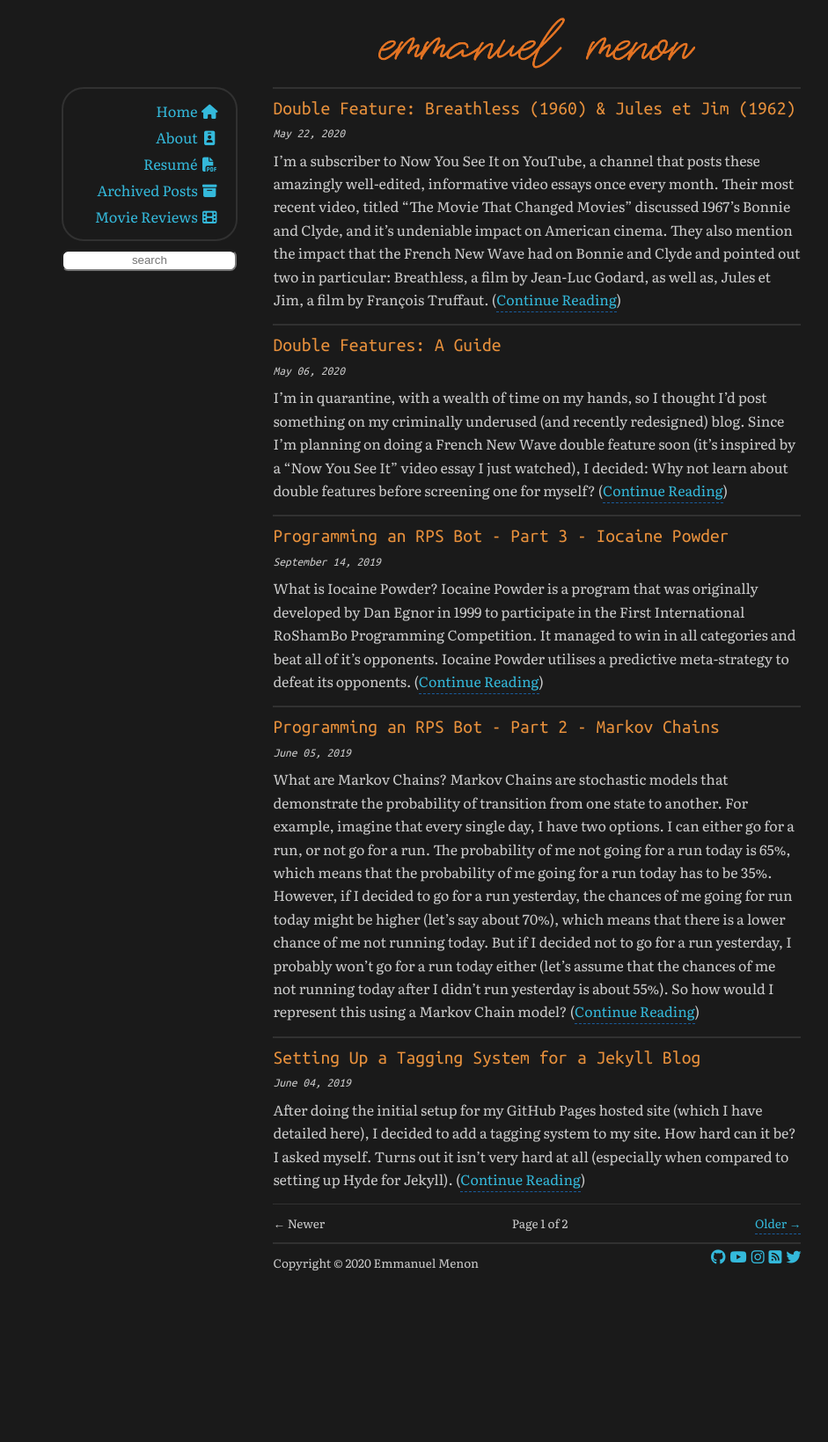
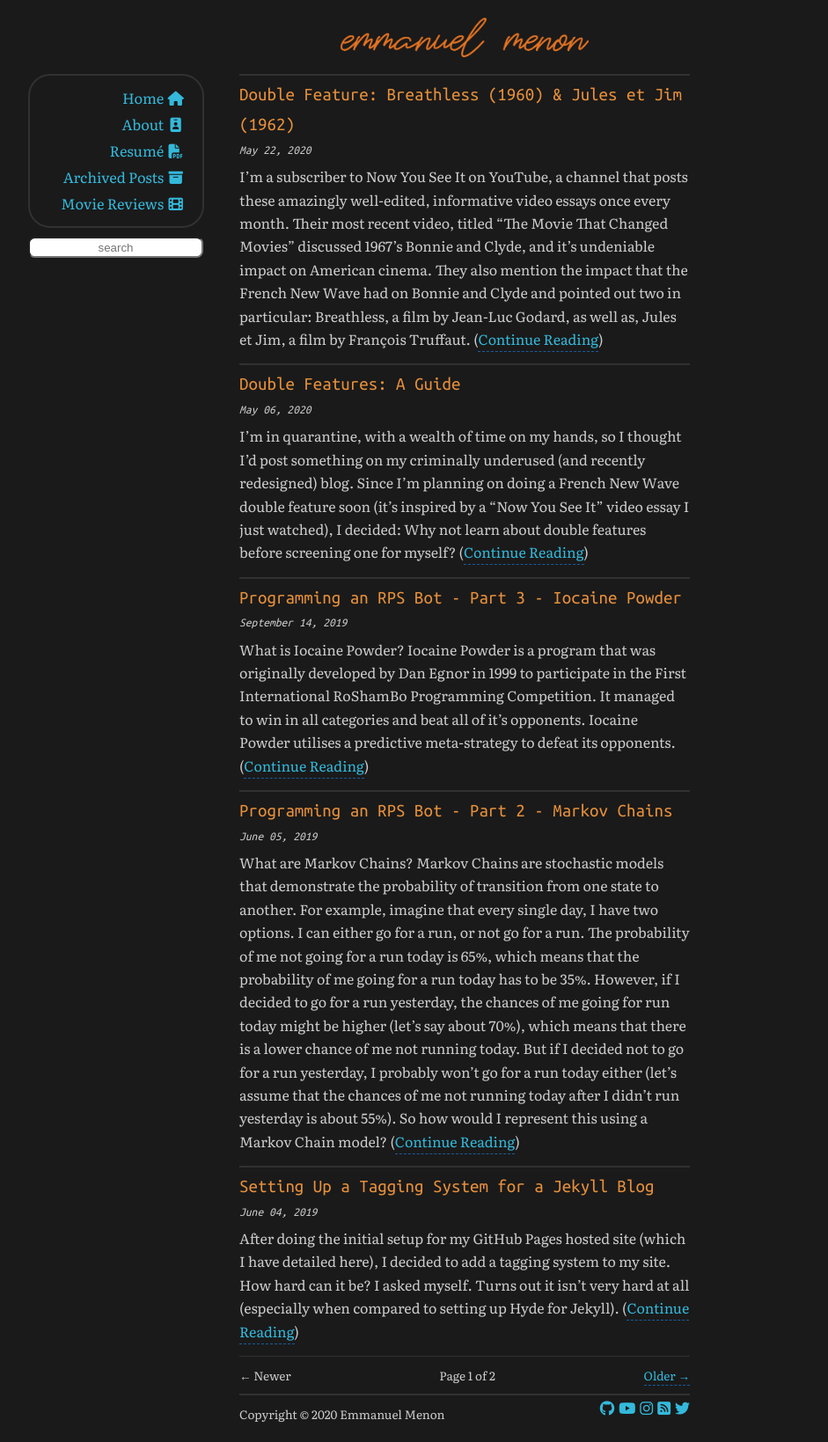
Before and after one commit to emmanuelmenon/emmanuelmenon.github.io, a Jekyll site: the page built from index.html, in a window 1280 px wide. Shown: the whole page at 88% size, without its empty margins (112-1053 px from the left). Built offline with Jekyll 4.4.1, drawn with Linux system fonts in a browser that asks for light colours; nearby versions of some CDN libraries; the list of posts is cut into pages by our own code; before the commit the page ends 1466 px from its top, so only the background shows below that.

Commit message:
resize page width

```diff
--- a/assets/css/styles.css
+++ b/assets/css/styles.css
@@ -205,23 +205,26 @@ acronym {
 	border-bottom: 1px dashed;
 }
 
+h1,
+h2,
+h3,
+h4,
+h5,
+h6 {
+	font-family: 'Ubuntu Mono', monospace;
+	margin: 0;
+}
+
 h1 {
-	font-size: 1.35rem;
-	margin: 0;
-    font-family: 'Ubuntu Mono';
+	font-size: 1.31rem;
 }
 
 h2 {
-	font-size: 1.225rem;
-	margin: 0;
-    font-family: 'Ubuntu Mono';
+	font-size: 1.21rem;
 }
 
 h3 {
-	font-size: 1.15rem;
-	margin: 0;
-    font-family: 'Ubuntu Mono';
-
+	font-size: 1.11rem;
 }
 
 hr {
@@ -269,21 +272,21 @@ hr {
 }
 
 #page {
-	width: 600px;
+	width: 40%;
 	position: relative;
-	margin: 0 33%;
+	margin: 0 auto;
 }
 
 .header-img {
 	display: block;
 	margin-left: auto;
 	margin-right: auto;
-	width: 60%;
+	width: 55%;
 }
 
 #header {
-	width: 600px;
-	margin: 20px 33% 0;
+	width: 40%;
+	margin: 20px auto 0;
 }
 
 #header h1 {
@@ -300,12 +303,12 @@ nav ul {
 }
 
 #footer {
-	width: 600px;
+	width: 40%;
 	padding-top: 10px;
 	font-size: .85em;
 	border-top: 2px solid;
 	border-color: rgba(255, 255, 255, .1);
-	margin: 10px 33% 20px;
+	margin: 10px auto 20px;
 }
 
 #footer i {
@@ -396,7 +399,7 @@ article .meta {
 	padding: 5px 0;
 }
 .post-teaser sup {
-    font-family: Ubuntu Mono;
+    font-family: 'Ubuntu Mono';
 }
 
 img.left {
@@ -483,14 +486,10 @@ h1 a:visited {
 	#header,
 	#page {
 		width: inherit;
-        margin: 0 auto;
 		padding-left: 10px;
 		padding-right: 10px;
 	}
 
-	#header, #footer {
-        margin: 20px auto 10px;
-	}
 
 	.header-img {
 		width: 90%;
```
